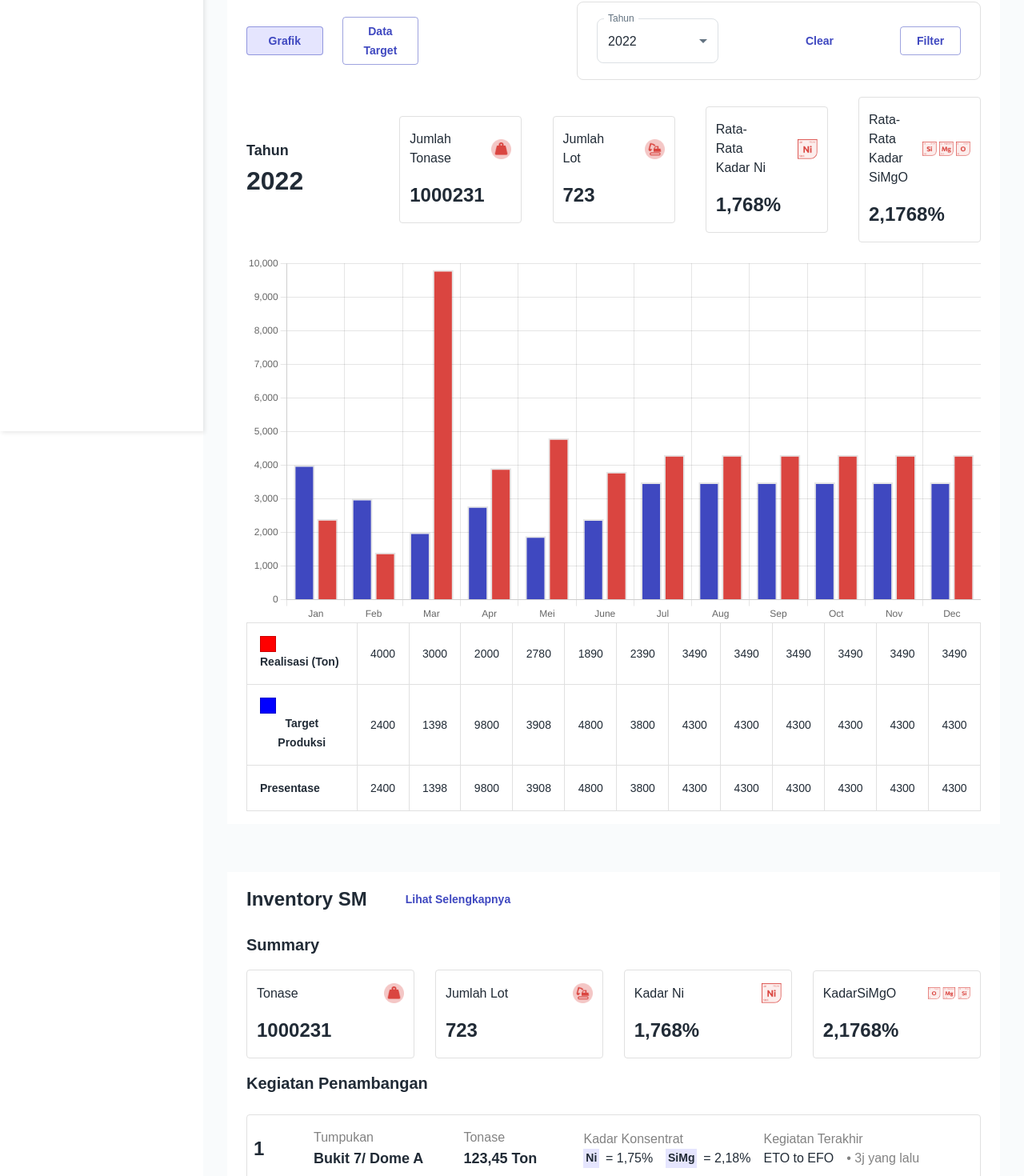
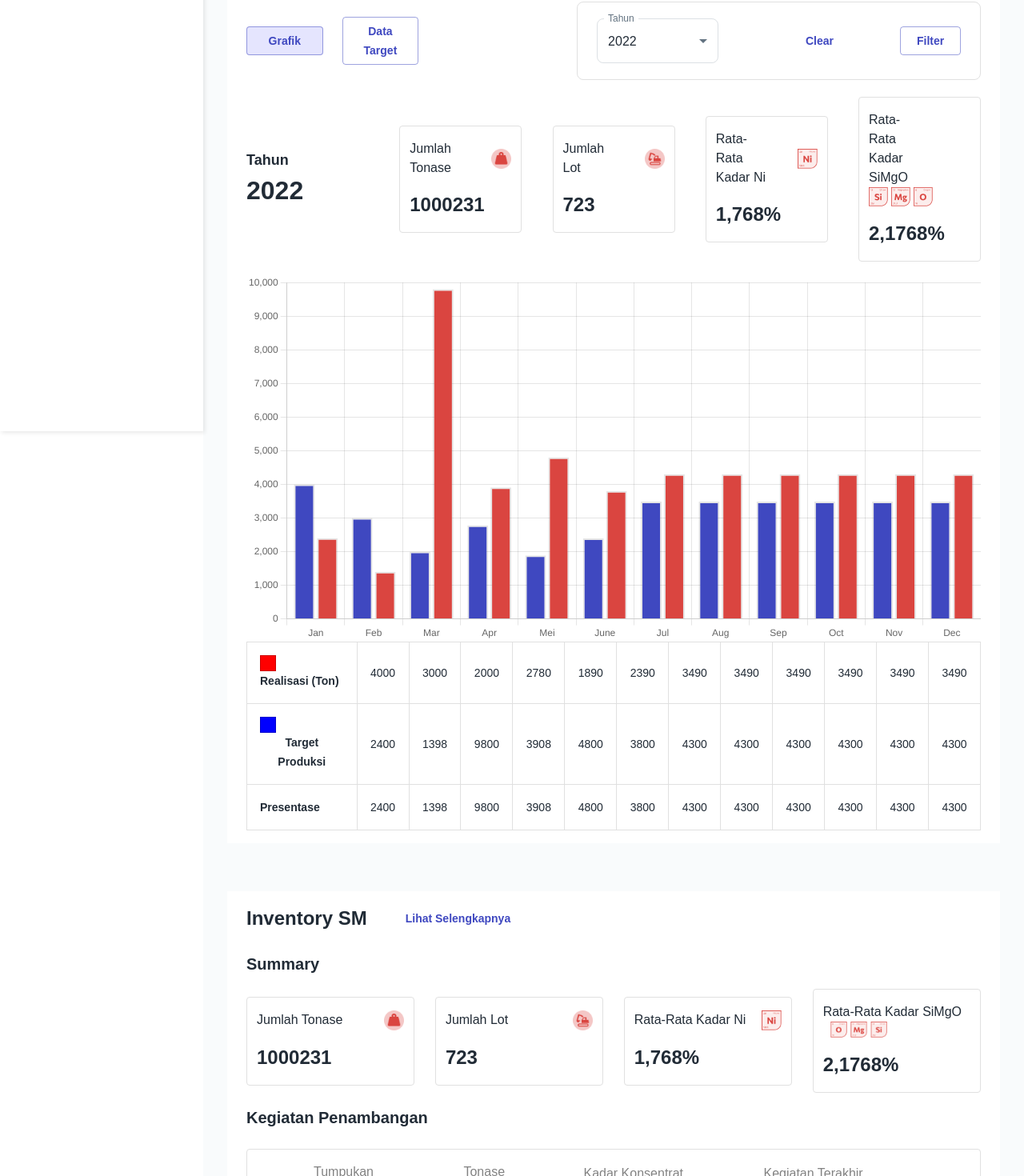
Before and after one commit to primawk/pms, a React (Create React App) app: page /dashboard in a window 1280 px wide. Shown: the part 319-1789 px from the top of the page at 80% size. Built offline with nearby package versions, Linux system fonts and the light colour scheme.

Commit message:
resize img kadar SiMgO

```diff
--- a/src/components/Card/InfoCard.js
+++ b/src/components/Card/InfoCard.js
@@ -27,7 +27,7 @@ const InfoCard = ({ name, image, value }) => {
         sx={{ mb: 2 }}
       >
         <Typography variant="body">{name}</Typography>
-        <img src={image} alt={name} style={{ maxWidth: '60px', maxHeight: '25px' }} />
+        <img src={image} alt={name} style={{ maxWidth: '80px', maxHeight: '25px' }} />
       </Grid>
       <Typography variant="h4">{value}</Typography>
     </Grid>
--- a/src/pages/Dashboard/InventorySection/InfoCardHome.js
+++ b/src/pages/Dashboard/InventorySection/InfoCardHome.js
@@ -28,7 +28,7 @@ const InfoCard = ({ name, image, value }) => {
         sx={{ mb: 2, minHeight: '3rem' }}
       >
         <Typography variant="body" sx={{ width: '52%'}}>{name}</Typography>
-        <img src={image} alt={name} style={{ maxWidth: '60px', maxHeight: '25px' }} />
+        <img src={image} alt={name} style={{ maxWidth: '80px', maxHeight: '25px' }} />
       </Grid>
       <Typography variant="h4">{value}</Typography>
     </Grid>
--- a/src/pages/Dashboard/InventorySection/Summary.js
+++ b/src/pages/Dashboard/InventorySection/Summary.js
@@ -11,16 +11,16 @@ const Summary = () => {
       <Typography variant="h5">Summary</Typography>
       <Grid container direction="row" alignItems="center" justifyContent="space-between">
         <Grid item md={2.75} xs={5}>
-          <InfoCard value="1000231" image={Tonase} name="Tonase" />
+          <InfoCard value="1000231" image={Tonase} name="Jumlah Tonase" />
         </Grid>
         <Grid item md={2.75} xs={5}>
           <InfoCard value="723" image={JumlahLot} name="Jumlah Lot" />
         </Grid>
         <Grid item md={2.75} xs={5}>
-          <InfoCard value="1,768%" image={KadarNi} name="Kadar Ni" />
+          <InfoCard value="1,768%" image={KadarNi} name="Rata-Rata Kadar Ni" />
         </Grid>
         <Grid item md={2.75} xs={5}>
-          <InfoCard value="2,1768%" image={KadarSimgo} name="KadarSiMgO" />
+          <InfoCard value="2,1768%" image={KadarSimgo} name="Rata-Rata Kadar SiMgO" />
         </Grid>
       </Grid>
     </>
--- a/src/pages/Dashboard/index.js
+++ b/src/pages/Dashboard/index.js
@@ -218,7 +218,7 @@ export default function Dashboard() {
         <>
           <InventorySection title="Inventory SM" subtitle="Kegiatan Penambangan" />
           <InventorySection title="Inventory ETO" subtitle="Stockfile" />
-          <InventorySection title="Inventory EFO" subtitle="Stckyard" />
+          <InventorySection title="Inventory EFO" subtitle="Stockyard" />
         </>
       )}
     </>
```
Also changed, not shown: src/pages/LaporanLab/index.jsx (renamed from src/pages/LaporanLab/index.js).
